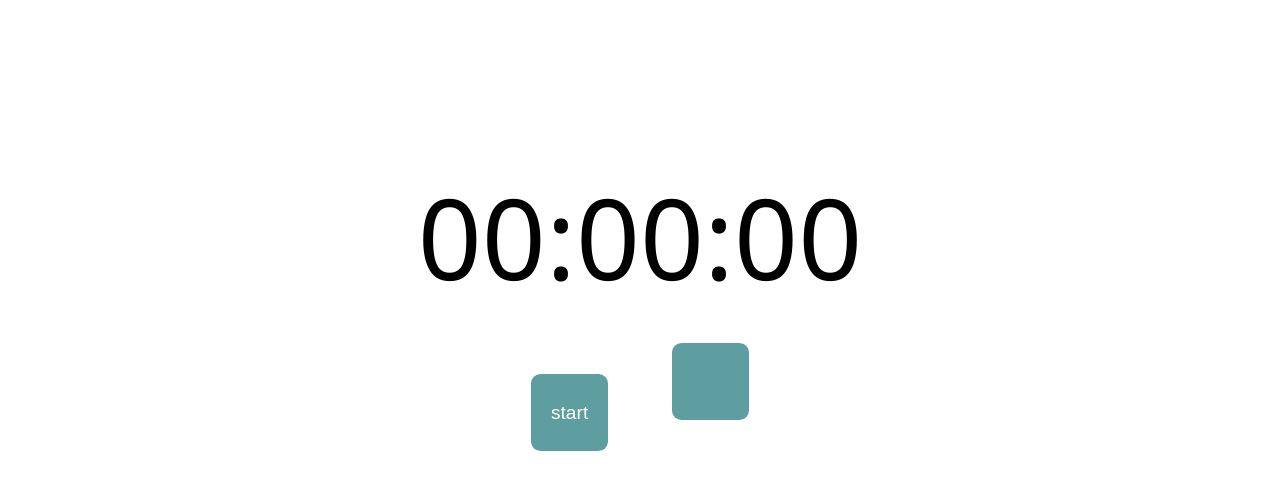
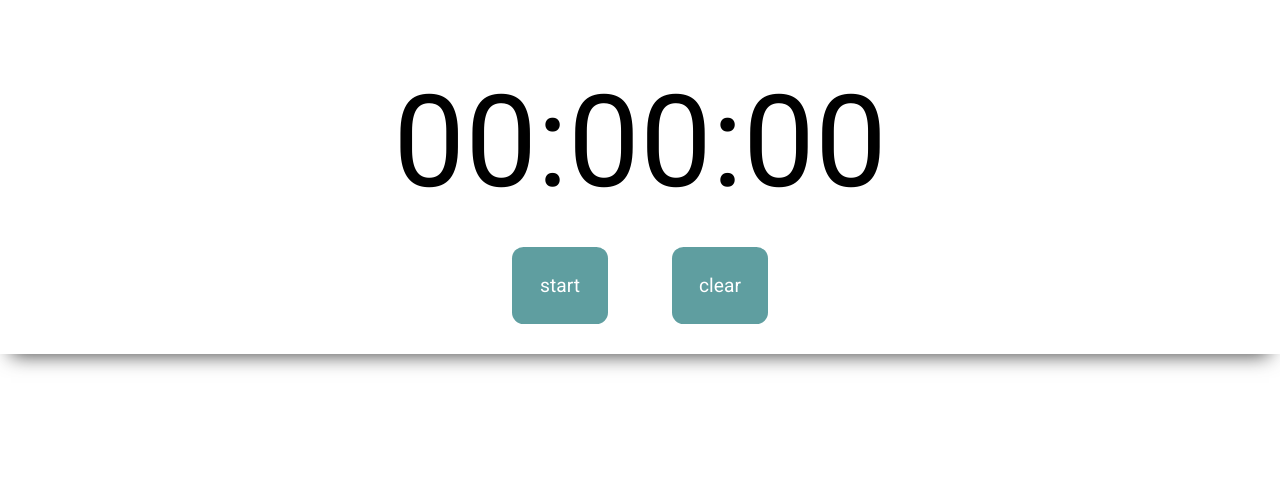
Before and after one commit to kfir2k/Timer-project, a plain HTML site: page index.html in a window 1280 px wide. Drawn offline with Linux system fonts and the light colour scheme.

Commit message:
time watch big update

```diff
--- a/clock.js
+++ b/clock.js
@@ -5,12 +5,13 @@ const start = document.querySelector(".start")
 const stopc = document.querySelector(".stop")
 const clear = document.querySelector(".clear")
 const round = document.querySelector(".round")
+const roundList = document.getElementById("rounds")
 
 let stateBtn1 = false
 let stateBtn2 = false
 
 start.innerHTML = "start";
-
+clear.innerHTML = "clear";
 
 let count = {
     ms: 0,
@@ -22,15 +23,12 @@ let goClock = () => {
 
     stopc.innerHTML = "stop";
 
-
     let intervalID = setInterval(() => {
         if (stateBtn1 === false) {
             clearInterval(intervalID)
             start.innerHTML = "start";
         }
-
         clock.innerHTML = `${count.min.toString().padStart(2, '0')}:${count.sec.toString().padStart(2, '0')}:${count.ms.toString().padStart(2, '0')}`
-
         count.ms++
         console.log(count);
         if (count.ms === 100) {
@@ -40,32 +38,54 @@ let goClock = () => {
                 count.sec = 0;
                 count.min++
             }
-
         }
+    }, 10);
+}
 
 
 
-    }, 10);
-
-
-
-
+let printRound = () => {
+    roundList.innerHTML += `<div/>Round ${count.min.toString().padStart(2, '0')}:${count.sec.toString().padStart(2, '0')}:${count.ms.toString().padStart(2, '0')}<div>`
 }
 
 
 
 function btn1() {
+    console.log("btn1", stateBtn1);
     if (stateBtn1 === false) {
         stateBtn1 = true
+        stateBtn2 = true
+        round.innerHTML = "round"
         goClock()
     } else {
         stateBtn1 = false
+        stateBtn2 = false
+        clear.innerHTML = "clear"
+
     }
-    console.log(stateBtn1);
+
+}
+
+
+function btn2() {
+    console.log("btn2", stateBtn2);
+    if (stateBtn2 === false && stateBtn1 === false) {
+        clearedCounter()
+    } else {
+        round.innerHTML = "round"
+        printRound()
+    }
 }
 
 
 
-let clearedCounter = () => clock.innerHTML = "00:00:00"
+let clearedCounter = () => {
+    clock.innerHTML = "00:00:00"
+    count.ms = 0
+    count.min = 0
+    count.sec = 0
+    roundList.innerHTML = ""
+}
 window.addEventListener("load", clearedCounter);
 startStop.addEventListener("click", btn1)
+clearRound.addEventListener("click", btn2)
--- a/index.html
+++ b/index.html
@@ -6,11 +6,16 @@
     <meta name="viewport" content="width=device-width, initial-scale=1.0">
     <script defer src="clock.js"></script>
     <link rel="stylesheet" href="style.css">
+    <link rel="preconnect" href="https://fonts.googleapis.com">
+    <link rel="preconnect" href="https://fonts.gstatic.com" crossorigin>
+    <link
+        href="https://fonts.googleapis.com/css2?family=Roboto:ital,wght@0,100;0,300;0,400;0,500;0,700;0,900;1,100;1,300;1,400;1,500;1,700;1,900&display=swap"
+        rel="stylesheet">
     <title>Timer</title>
 </head>
 
 <body>
-
+    <main>
         <div class="container">
             <div id="clock">00:00:00</div>
 
@@ -18,11 +23,13 @@
                 <button class="start stop" id="start-stop"></button>
                 <button class="clear round" id="clear-round"></button>
             </div>
-
+        </div>
+        <div class="roundcontainer">
             <div id="rounds">
-
+                round 00:00:00
             </div>
         </div>
+    </main>
 
 </body>
 
--- a/style.css
+++ b/style.css
@@ -1,19 +1,31 @@
+* {
+    padding: 0;
+    margin: 0;
+    box-sizing: border-box;
+    font-family: 'Roboto', sans-serif;
+
+}
+
+
 .container {
+    width: 100vw;
+    position: fixed;
     display: flex;
     align-items: center;
     flex-direction: column;
-    margin: 10em;
+    padding-top: 4.2em;
+    background-color: white;
+    box-shadow: 0px 12px 19px -11px rgba(0, 0, 0, 0.75);
+    -webkit-box-shadow: 0px 12px 19px -11px rgba(0, 0, 0, 0.75);
+    -moz-box-shadow: 0px 12px 19px -11px rgba(0, 0, 0, 0.75);
     /* background-color: red; */
-
-
 
 }
 
 
 #clock {
 
-    font-size: 7em;
-    font-family: 'Segoe UI', Tahoma, Geneva, Verdana, sans-serif;
+    font-size: 8em;
 
 
 }
@@ -23,9 +35,9 @@ button {
     text-align: center;
     color: white;
     font-size: 1.2em;
-    width: 4em;
+    width: 5em;
     height: 4em;
-    border-radius: 0.5em;
+    border-radius: 0.6em;
     border: 0 solid black;
     background-color: cadetblue;
 }
@@ -33,3 +45,17 @@ button {
 button:hover {
     background-color: gray
 }
+
+#rounds {
+    font-size: 1.5em;
+}
+
+.roundcontainer {
+    width: 100%;
+
+    display: flex;
+    align-items: center;
+    flex-direction: column;
+    padding-top: 23.5em;
+
+}
```
Lines whose indentation alone changed are shown as unchanged.
